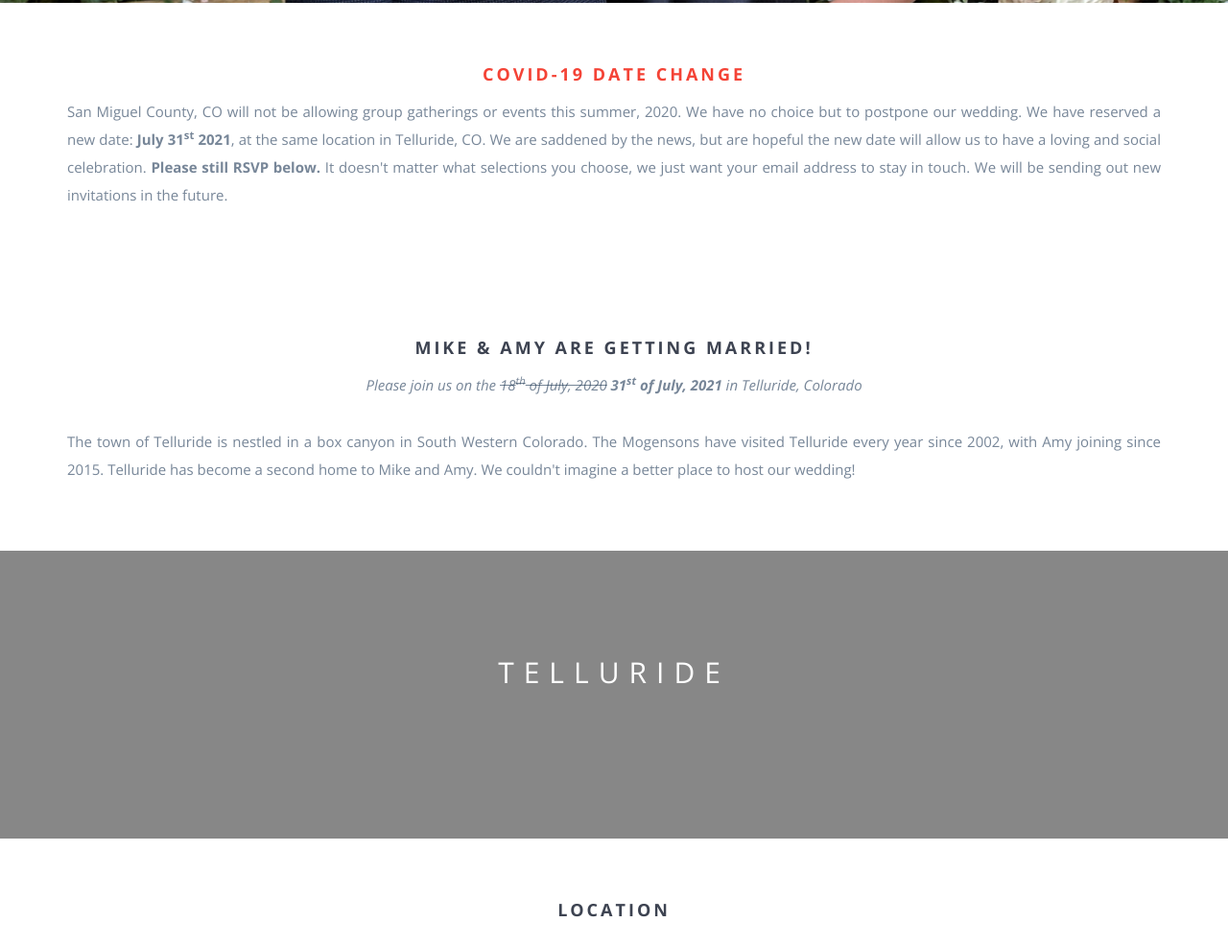
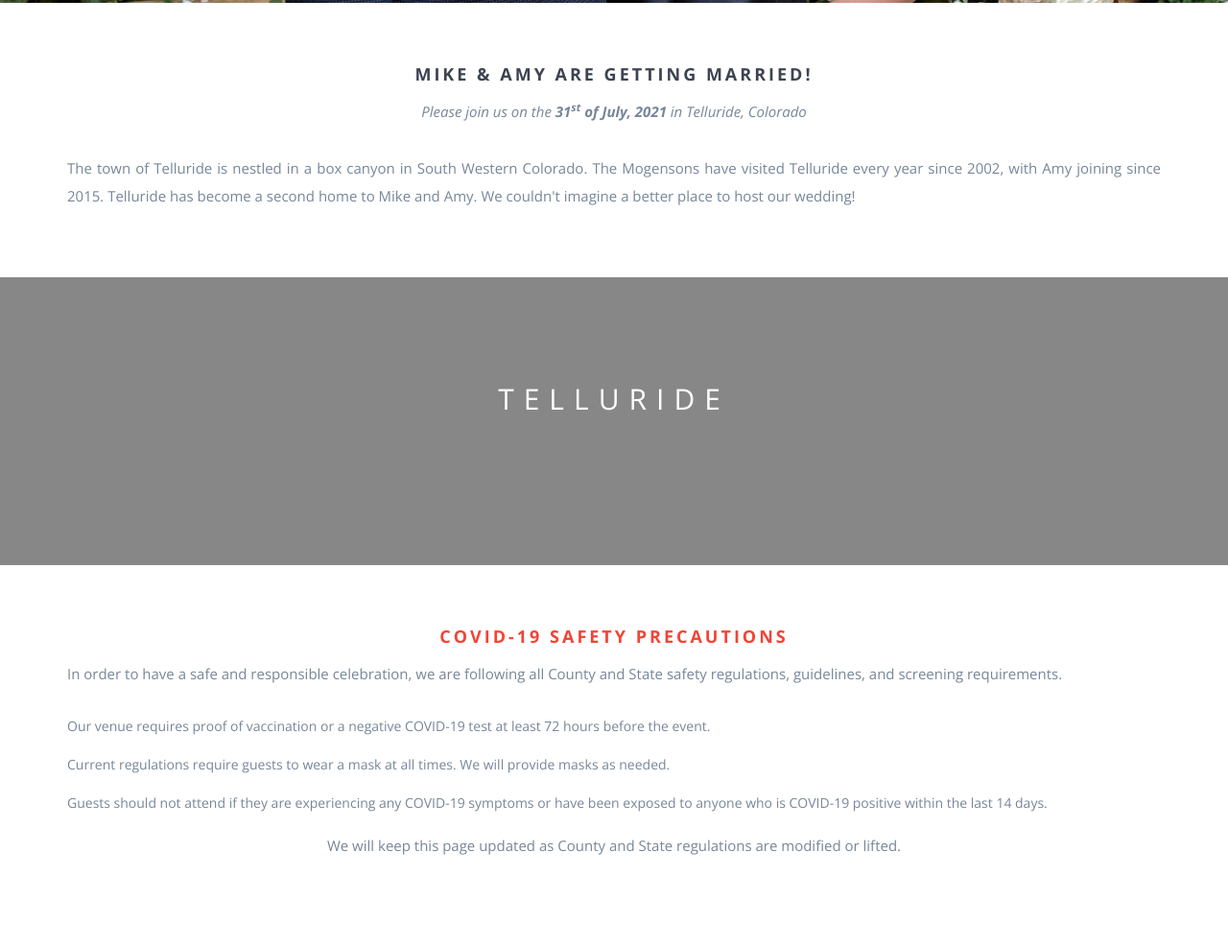
Before and after one commit to mogenson/mogenson.github.io, a website: page index.html in a window 1280 px wide. Shown: the part 747-1733 px from the top of the page at 96% size. Drawn offline with nearby package versions, Linux system fonts and the light colour scheme; some packages are replaced by stand-ins of ours; a script that the page names is missing.

Commit message:
covid regulations

```diff
--- a/index.html
+++ b/index.html
@@ -38,10 +38,10 @@
 <p class="browserupgrade">You are using an <strong>outdated</strong> browser. Please <a href="https://browsehappy.com/">upgrade
     your browser</a> to improve your experience.</p>
 <![endif]-->
-<div class="alert" id="alert">
+<!--<div class="alert" id="alert">
   <span class="closebtn" onclick="this.parentElement.style.display='none';">&times;</span>
   <b>NOTICE:</b> Due to COVID-19, the wedding date has changed! Please read below.
-</div>
+</div>-->
 <script>window.onscroll=function(){document.getElementById("alert").style.display="none";window.onscroll = null;}</script>
 <section class="hero">
     <section class="navigation">
@@ -70,27 +70,12 @@
     <div class="down-arrow floating-arrow"><a href="#invitation"><i class="fa fa-angle-down"></i></a></div>
 </section>
 
-<section class="section-padding">
-    <div class="container">
-        <div class="row">
-            <div class="col-md-12 text-center">
-                <h3 style="color: #f44336">COVID-19 date change</h3>
-                <p class="text-justify">San Miguel County, CO will not be allowing group gatherings or events this summer, 2020.
-                We have no choice but to postpone our wedding. We have reserved a new date: <b>July 31<sup>st</sup> 2021</b>,
-                at the same location in Telluride, CO. We are saddened by the news, but are hopeful the new date will allow us
-                to have a loving and social celebration. <b>Please still RSVP below.</b> It doesn't matter what selections you
-                choose, we just want your email address to stay in touch. We will be sending out new invitations in the future.</p>
-            </div>
-        </div>
-    </div>
-</section>
-
 <section id="invitation" class="section-padding">
     <div class="container">
         <div class="row">
             <div class="col-md-12 text-center">
                 <h3>Mike & Amy are getting married!</h3>
-                <p><i>Please join us on the <s>18<sup>th</sup> of July, 2020</s> <b>31<sup>st</sup> of July, 2021</b> in Telluride, Colorado</i></p>
+                <p><i>Please join us on the <b>31<sup>st</sup> of July, 2021</b> in Telluride, Colorado</i></p>
                 <p class="text-justify">The town of Telluride is nestled in a box canyon in South Western Colorado. The
                 Mogensons have visited Telluride every year since 2002, with Amy joining since 2015. Telluride has
                 become a second home to Mike and Amy. We couldn't imagine a better place to host our wedding!</p>
@@ -105,6 +90,34 @@
     </div>
     <div id="video-content">
         <h5>Telluride</h5>
+    </div>
+</section>
+
+<section class="section-padding">
+    <div class="container">
+        <div class="row">
+            <div class="col-md-12 text-center">
+                <h3 style="color: #f44336">COVID-19 Safety Precautions</h3>
+                <p class="text-justify">In order to have a safe and responsible celebration, we are following
+                all County and State safety regulations, guidelines, and screening requirements.</p>
+                <ul class="text-justify">
+                <li>
+                Our venue requires proof of vaccination or a negative COVID-19 test at least 72 hours before the event.
+                </li>
+                <br>
+                <li>
+                Current regulations require guests to wear a mask at all times. We will provide masks as needed.
+                </li>
+                <br>
+                <li>
+                Guests should not attend if they are experiencing any COVID-19 symptoms or have been exposed to anyone who is
+                COVID-19 positive within the last 14 days.
+                </li>
+                </ul>
+                <br>
+                <p>We will keep this page updated as County and State regulations are modified or lifted.</p>
+            </div>
+        </div>
     </div>
 </section>
 
```
